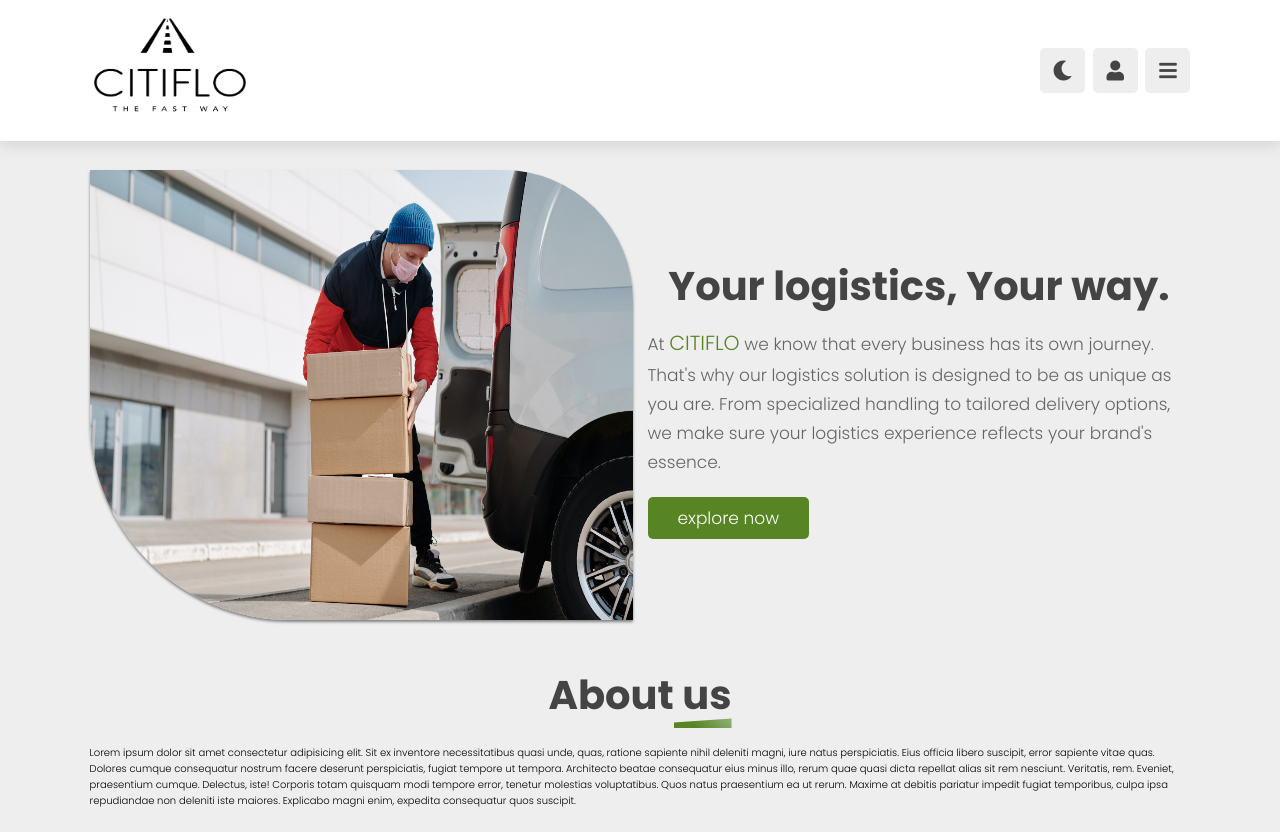
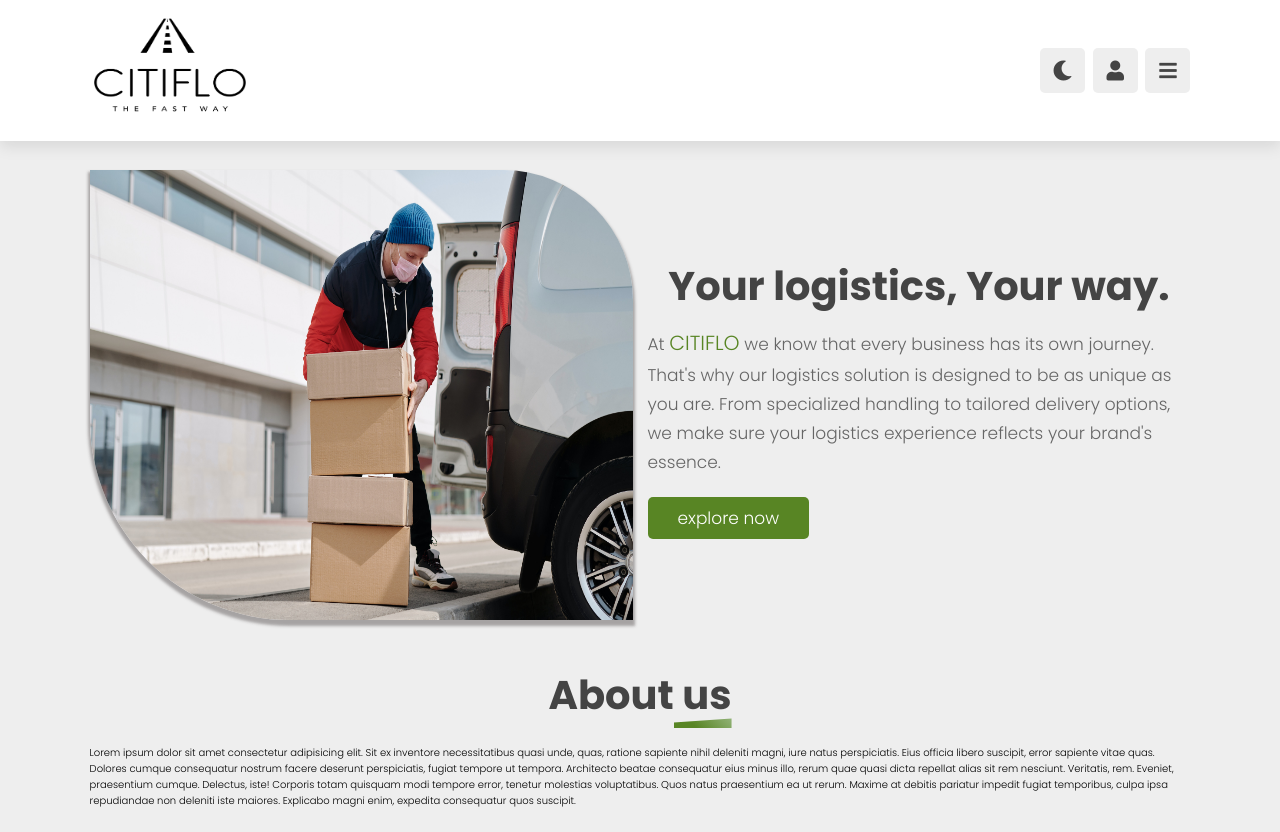
Before and after one commit to Abuaja/Citiflo, a plain HTML site: page index.html in a window 1280 px wide. Shown: the top 832 px of the page. Drawn offline with nearby package versions, Linux system fonts and the light colour scheme.

Commit message:
Update index.html

```diff
--- a/index.html
+++ b/index.html
@@ -72,7 +72,7 @@
 <section class="home" id="home">
 
     <div class="image" data-aos="fade-down">
-        <img src="images/citiflo2.jpg" alt="" height="820" width="100" style="border-top-right-radius: 130px; border-bottom-left-radius: 200px; box-shadow: 0px 2px 3px grey;">
+        <img src="images/citiflo2.jpg" alt="" height="820" width="100" style="border-top-right-radius: 130px; border-bottom-left-radius: 200px; box-shadow:  0px 4px 3px 2px rgba(134, 131, 131, 0.699);">
     </div>
 
     <div class="content" data-aos="fade-up">
```
